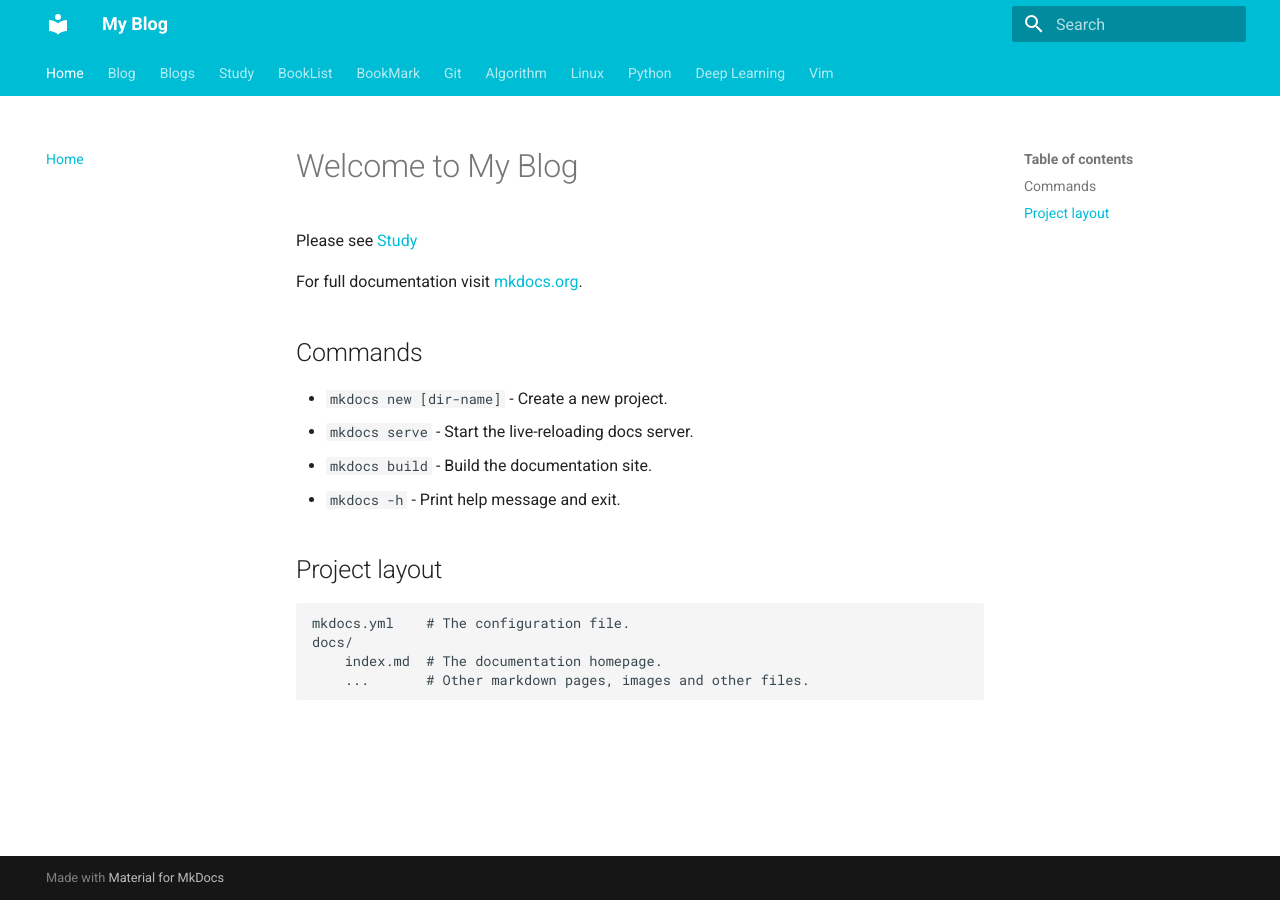
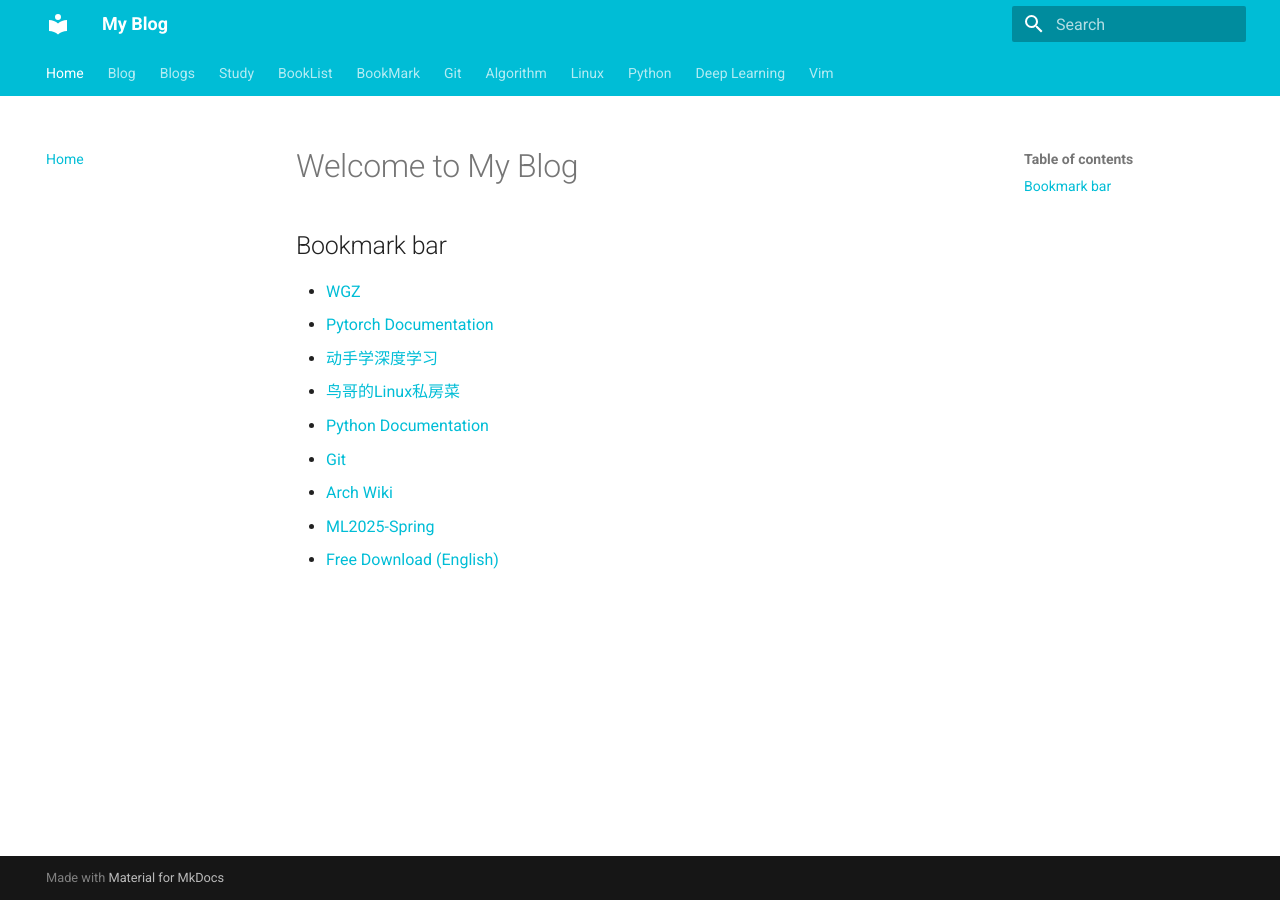
Before and after one commit to WGZ-W/wgz-w.github.io, an MkDocs documentation site: the page built from docs/index.md, in a window 1280 px wide. Built offline with MkDocs 1.6.1 and Material for MkDocs 9.7.7, drawn with Linux system fonts in a browser that asks for light colours.

Commit message:
Update index

```diff
--- a/docs/index.md
+++ b/docs/index.md
@@ -1,21 +1,13 @@
 # Welcome to My Blog
 
 
-Please see [Study](https://wgz-w.github.io/Study)
-
-
-For full documentation visit [mkdocs.org](https://www.mkdocs.org).
-
-## Commands
-
-* `mkdocs new [dir-name]` - Create a new project.
-* `mkdocs serve` - Start the live-reloading docs server.
-* `mkdocs build` - Build the documentation site.
-* `mkdocs -h` - Print help message and exit.
-
-## Project layout
-
-    mkdocs.yml    # The configuration file.
-    docs/
-        index.md  # The documentation homepage.
-        ...       # Other markdown pages, images and other files.
+## Bookmark bar
+- [WGZ](https://wgz-w.github.io/)
+- [Pytorch Documentation](https://docs.pytorch.org/docs/stable/index.html)
+- [动手学深度学习](https://zh.d2l.ai/)
+- [鸟哥的Linux私房菜](https://linux.vbird.org/)
+- [Python Documentation](https://docs.python.org/3/)
+- [Git](https://git-scm.com/)
+- [Arch Wiki](https://wiki.archlinux.org/title/Main_page)
+- [ML2025-Spring](https://speech.ee.ntu.edu.tw/~hylee/ml/2025-spring.php)
+- [Free Download (English)](https://oceanofpdf.com/)
```
